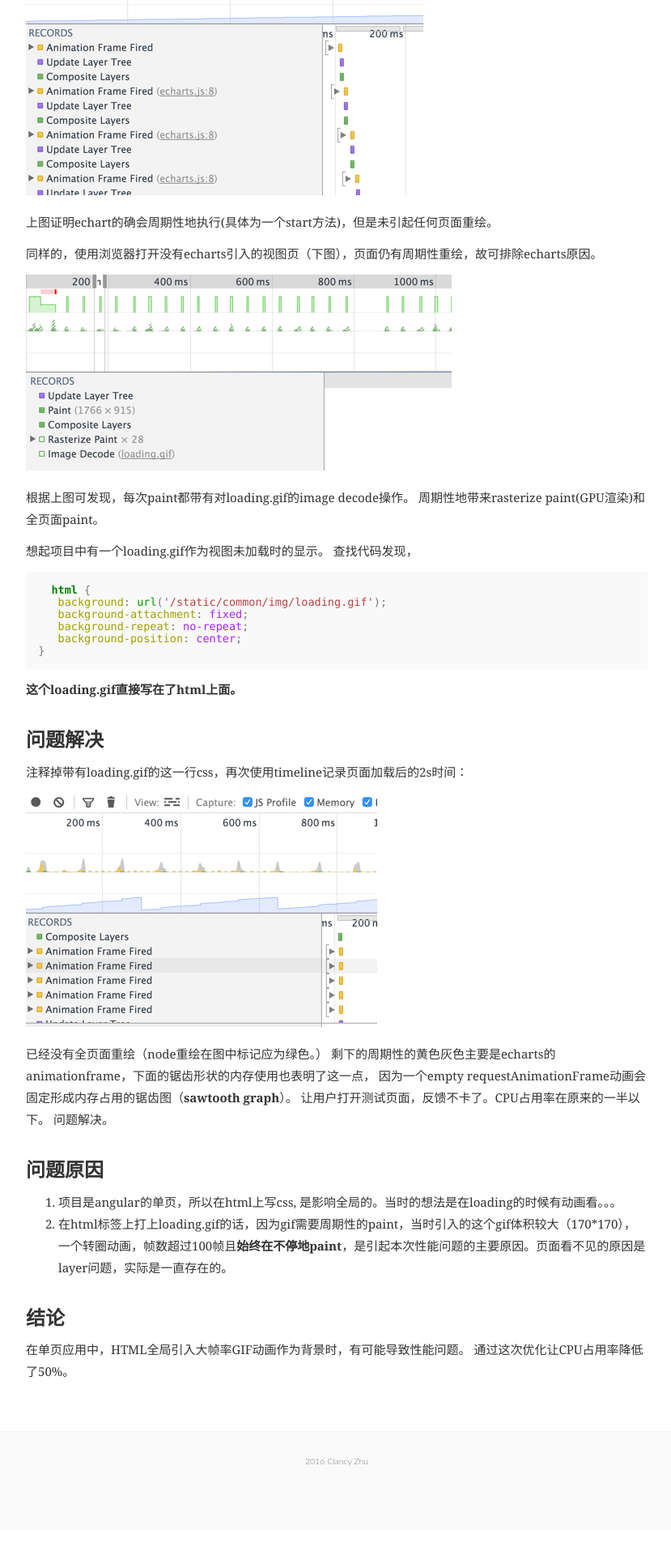
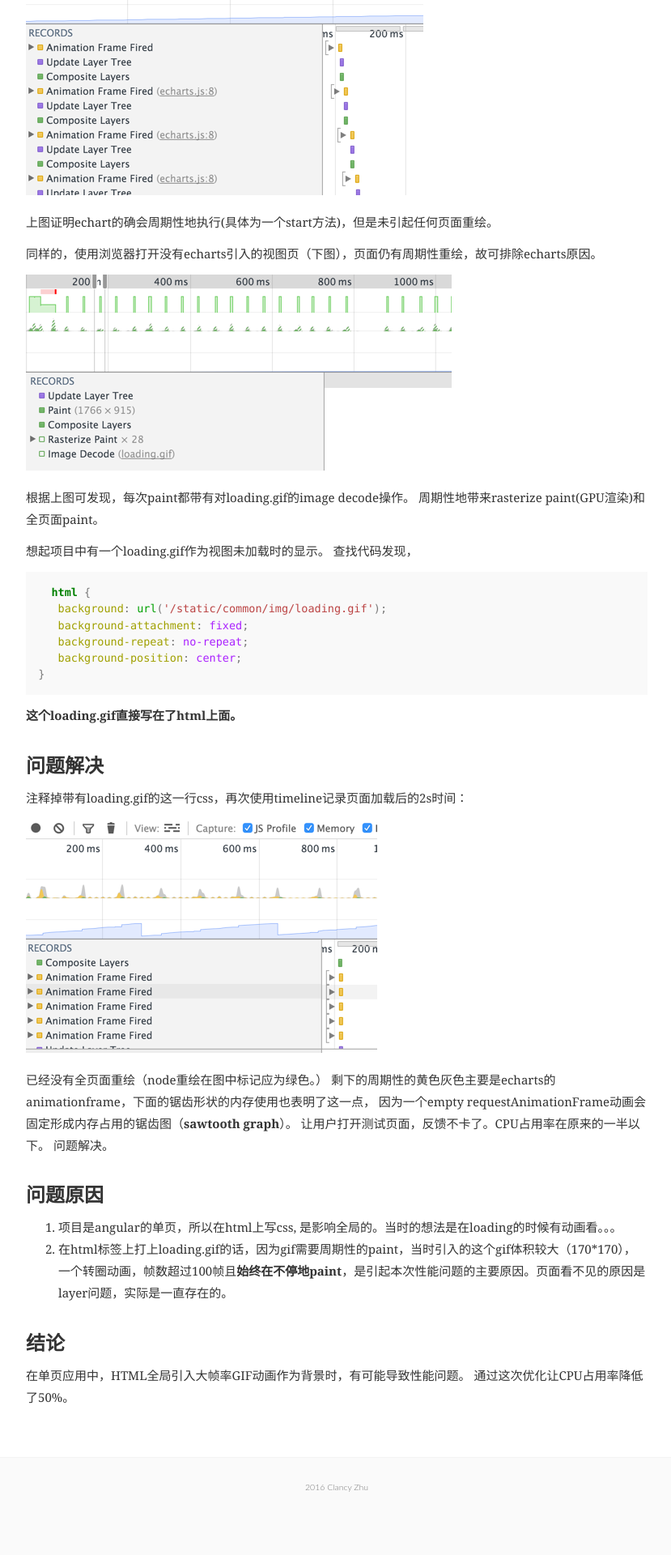
Before and after one commit to clancyz/clancyz.github.io, a Jekyll site: the page built from _posts/2016-02-18-Performance-problem-caused-by-a-gif-background-image.md, in a window 1280 px wide. Shown: the part 1488-3408 px from the top of the page at 81% size, without its empty margins (224-1053 px from the left). Built offline with Jekyll 4.4.1, drawn with Linux system fonts in a browser that asks for light colours; nearby versions of some CDN libraries; some web fonts are replaced; comment, search, counter and statistics services are not loaded; before the commit the page ends 3376 px from its top, so only the background shows below that.

Commit message:
fix code line-height

```diff
--- a/_sass/_main.scss
+++ b/_sass/_main.scss
@@ -238,7 +238,8 @@ code.highlighter-rouge {
 pre {
   padding: 1.125em;
   font-size: 1.125rem;
-  line-height: 1.11;
+  /*line-height: 1.11;*/
+  line-height: 1.5;
   overflow-x: scroll;
   margin-bottom: 0.88em;
 }
```
Also changed, not shown: 1 other file.
